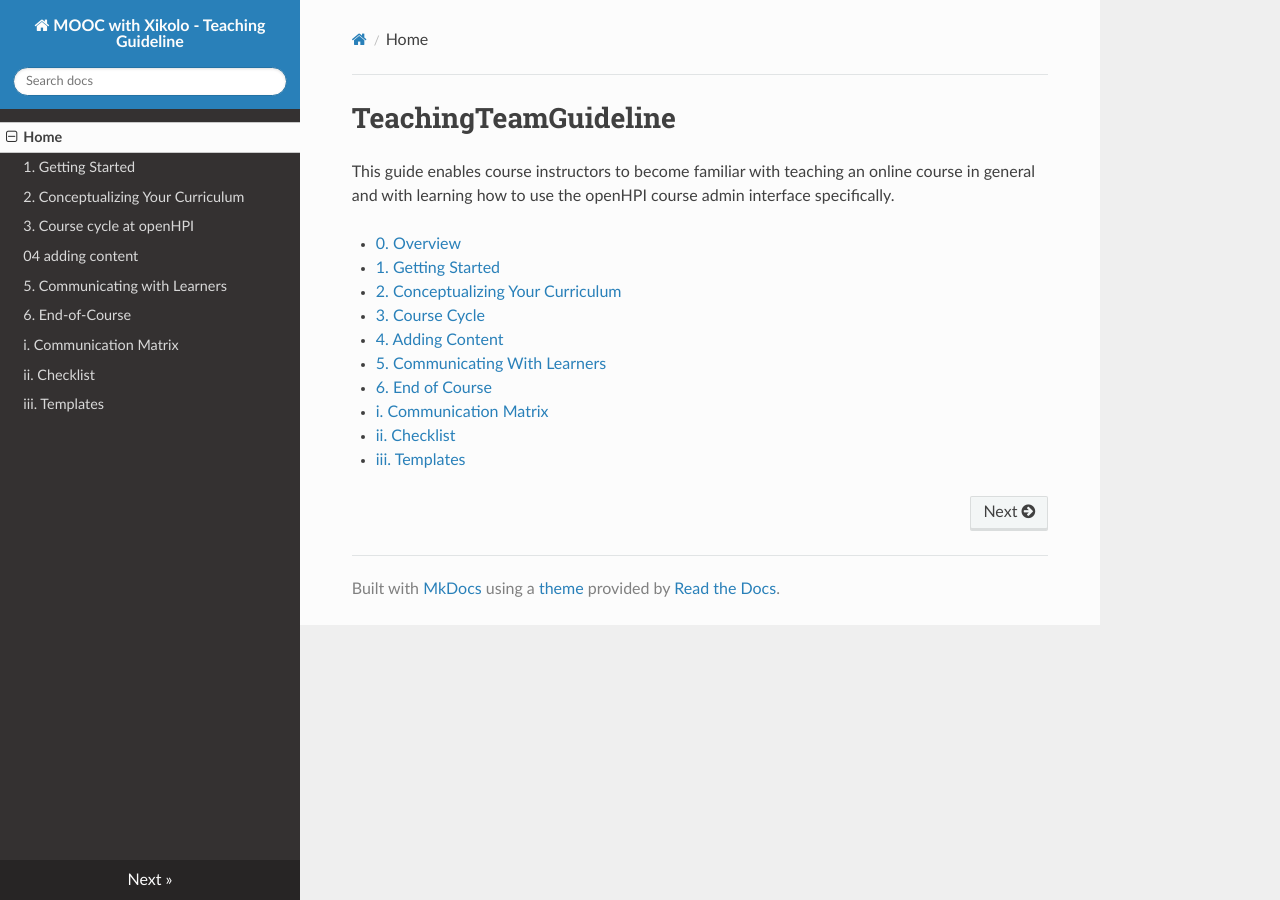
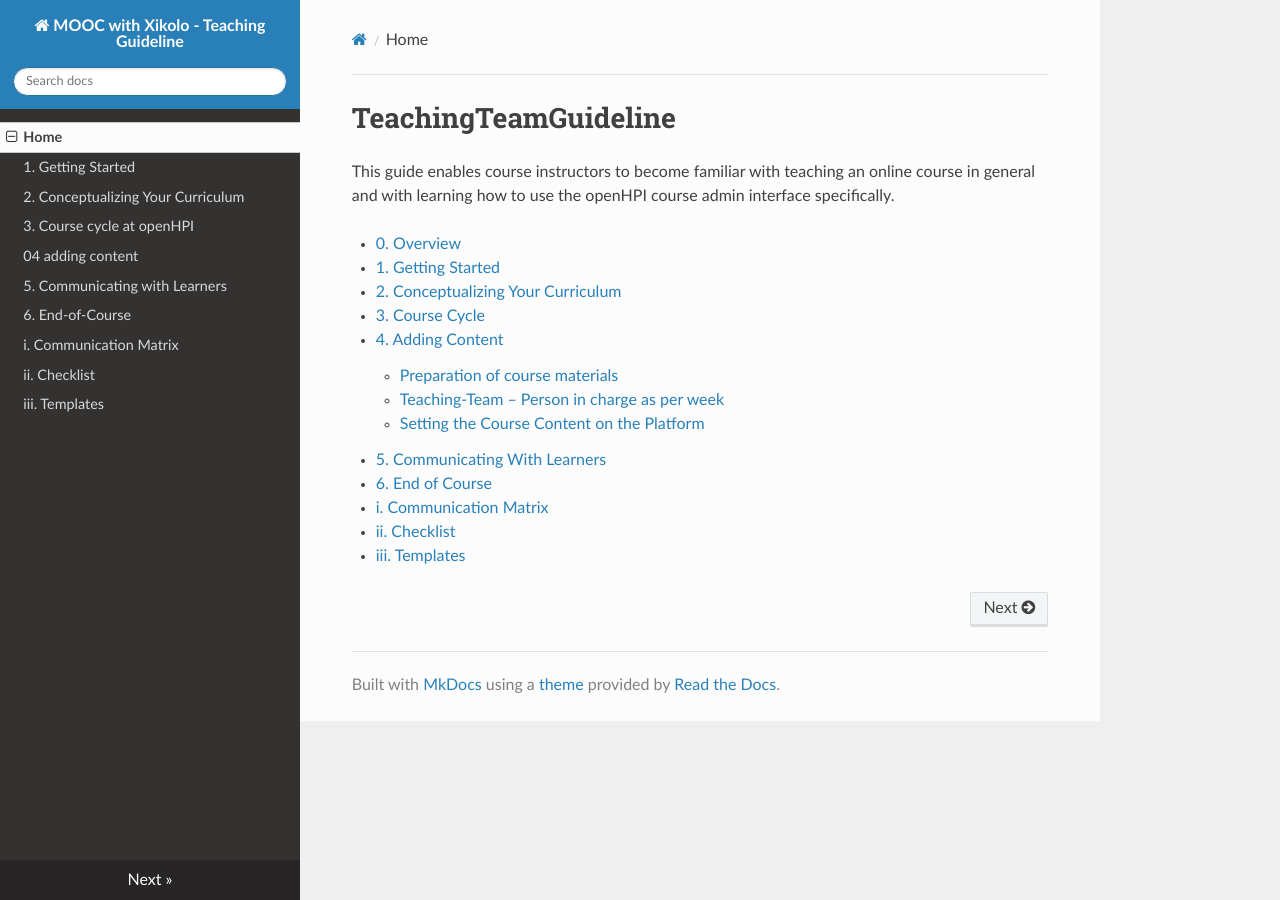
Before and after one commit to openHPI/TeachingTeamGuidelines, an MkDocs documentation site: the page built from docs/index.md, in a window 1280 px wide. Built offline with MkDocs 1.6.1, drawn with Linux system fonts in a browser that asks for light colours; nearby versions of some CDN libraries; old or Windows-style settings are respelled for this version of MkDocs.

Commit message:
Update index.md

```diff
--- a/docs/index.md
+++ b/docs/index.md
@@ -7,6 +7,9 @@ This guide enables course instructors to become familiar with teaching an online
    - [2. Conceptualizing Your Curriculum](02_curriculum-design.md)
    - [3. Course Cycle](03_course-cycle_schedule.md)
    - [4. Adding Content](04_adding-content.md)
+    - [Preparation of course materials](04_adding-content.md)
+    - [Teaching-Team – Person in charge as per week](04_adding-content.md)
+    - [Setting the Course Content on the Platform](04_adding-content.md)
    - [5. Communicating With Learners](05_community-management.md)
    - [6. End of Course](06_end-of-course.md)
    - [i. Communication Matrix](07_communication-matrix.md)
```
